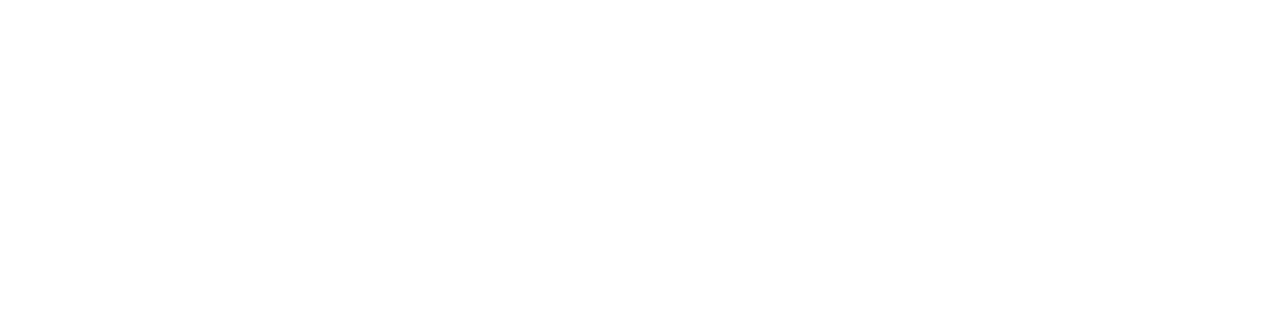
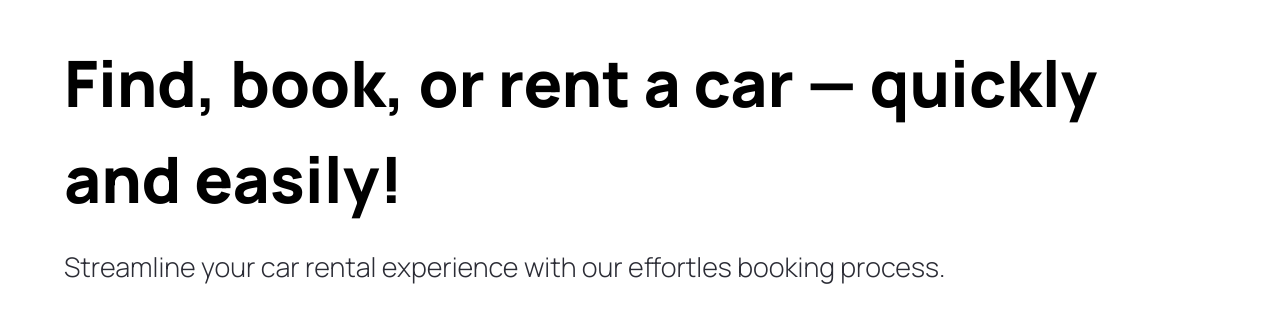
Before and after one commit to GrzegorzKopacki/CarsApp, a Next.js app: page / in a window 1280 px wide. Shown: the part 109-432 px from the top of the page. Built offline with nearby package versions, Linux system fonts and the light colour scheme.

Commit message:
created structure for Hero component

```diff
--- a/components/Hero.tsx
+++ b/components/Hero.tsx
@@ -1,5 +1,17 @@
 import Image from "next/image";
 
 export function Hero() {
-	return <div></div>;
+	return (
+		<div className="flex xl:flex-row flex-col gap-5 relative z-0 max-w-[1440px] mx-auto">
+			<div className="flex-1 pt-36 padding-x">
+				<h1 className="hero__title">
+					Find, book, or rent a car — quickly and easily!
+				</h1>
+				<p className="hero__subtitle">
+					Streamline your car rental experience with our effortles booking
+					process.
+				</p>
+			</div>
+		</div>
+	);
 }
```
